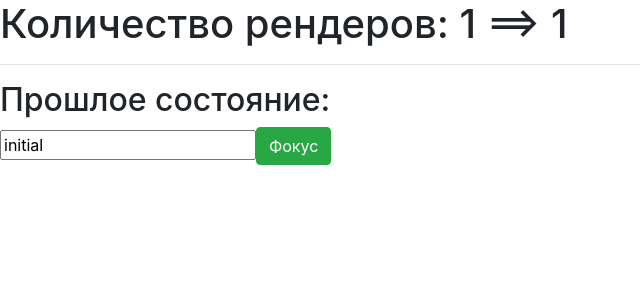
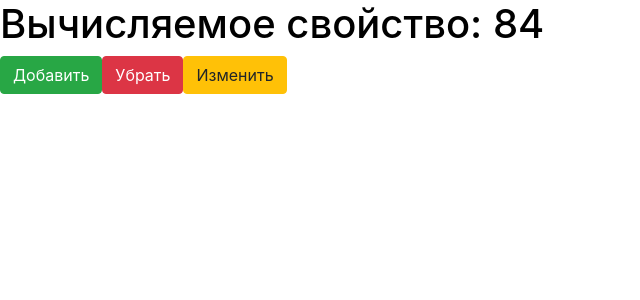
Before and after one commit to YmNIK13/react-hooks, a React (Create React App) app: page / in a window 1280 px wide. Shown: the top 300 px of the page, without its empty margins (0-640 px from the left). Built offline with nearby package versions, Linux system fonts and the light colour scheme.

Commit message:
hook useMemo

```diff
--- a/src/App.js
+++ b/src/App.js
@@ -1,40 +1,37 @@
-import React, {useEffect, useRef, useState} from 'react'
+import React, {useEffect, useMemo, useState} from 'react'
 
-let renderCount = 1
+function complexCompute(num) {
+    console.log('complexCompute')
+    let i = 0
+    while (i < 1000000000) i++
+
+    return num * 2
+}
 
 function App() {
-    // const [renderCount, setRenderCount] = useState(1)
-    // eslint-disable-next-line no-undef
-    const [value, setValue] = useState('initial')
-    const renderCountRef = useRef(1)
-    const inputRef = useRef(null)
-    const prevValue = useRef('')
+    const [number, setNumber] = useState(42)
+    const [colored, setColored] = useState(false)
+
+    // по сути кеширет значение, и вызовет рендер только когда значение будет изменено
+    const styles = useMemo(() => ({
+        color: colored ? 'darkred' : 'black'
+    }), [colored])
+
+    // помещаем выполнение в ассинхронный поток, чтоб не тормозить общий рендер
+    const computed = useMemo(() => complexCompute(number), [number])
 
     useEffect(() => {
-        // setRenderCount(prev => prev + 1)
-
-        renderCount++;
-
-        renderCountRef.current++;
-
-        console.log(inputRef.current)
-    })
-
-    useEffect(() => {
-        // сработает до изменения
-        prevValue.current = value
-    }, [value])
-
-    const focus = () => inputRef.current.focus()
+        console.log('Styles changed')
+    }, [styles])
 
     return (
-        <div>
-            <h1>Количество рендеров: {renderCount} ==> {renderCountRef.current}</h1>
-            <hr/>
-            <h2>Прошлое состояние: {prevValue.current}</h2>
-            <input ref={inputRef} type="text" onChange={e => setValue(e.target.value)} value={value}/>
-            <button className='btn btn-success' onClick={focus}>Фокус</button>
-        </div>
+        <>
+            <h1 style={styles}>Вычисляемое свойство: {computed}</h1>
+            <button onClick={() => setNumber(prev => prev + 1)} className="btn btn-success">Добавить</button>
+            <button onClick={() => setNumber(prev => prev - 1)} className="btn btn-danger">Убрать</button>
+
+            <button onClick={() => setColored(prev => !prev)} className="btn btn-warning">Изменить</button>
+        </>
     )
 }
 
```
Also changed, not shown: src/example/ref.js (added, +41 -0 lines).
